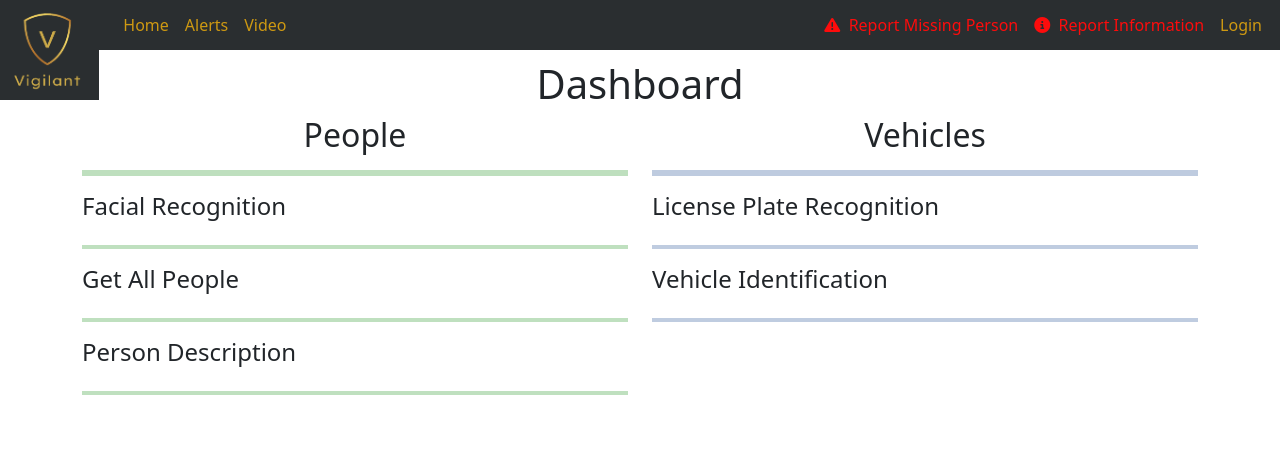
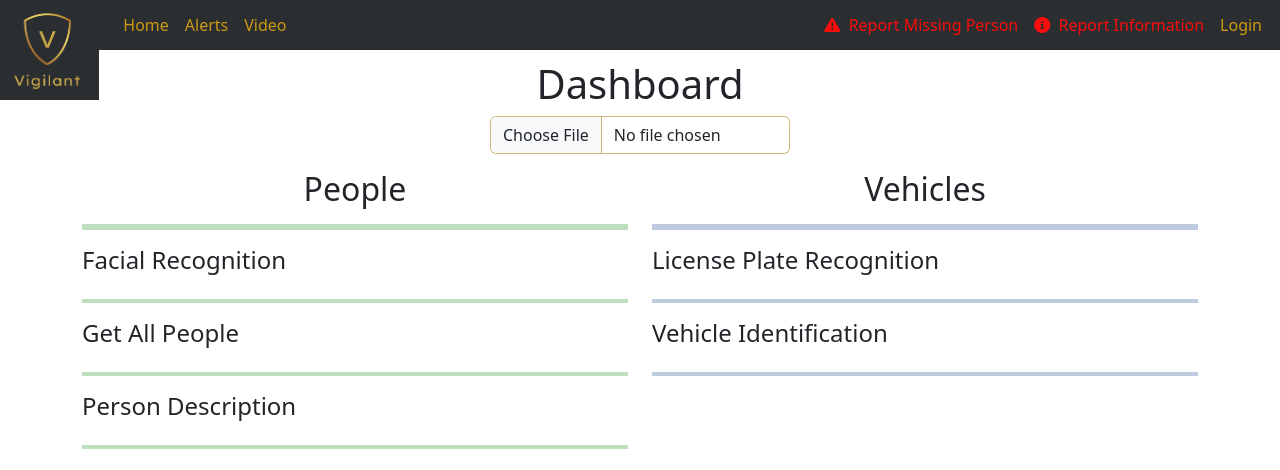
Before and after one commit to NotFish232/HackTJ-2024, a Django app: page /dashboard in a window 1280 px wide. Shown: the top 470 px of the page. Run offline with Django 3.2, Linux system fonts and the light colour scheme; some libraries are stand-ins or nearby versions.

Commit message:
locations update

```diff
--- a/website/static/dashboard.css
+++ b/website/static/dashboard.css
@@ -14,3 +14,13 @@ hr.vehicle {
 hr.hr-header {
     border-width: 3px;
 }
+
+input[type='file'] {
+    display: inline;
+    width: 300px;
+}
+
+input[type='submit'] {
+    position: relative;
+    bottom: 1px;
+}
--- a/website/templates/dashboard.html
+++ b/website/templates/dashboard.html
@@ -11,6 +11,15 @@
 
 {% block body %}
 <h1>Dashboard</h1>
+<div class="row" style="text-align: center">
+    <form method="post">
+        {% csrf_token %}
+        <div class="mb-3">
+            <input name="file" class="form-control form-control-md" type="file" required>
+            {% comment %} <input type="submit" value="Run ML" class="btn gold"> {% endcomment %}
+        </div>
+    </form>
+</div>
 <div class="row">
     <div class="col">
         <h2>People</h2>
```
Also changed, not shown: website/db.sqlite3.
